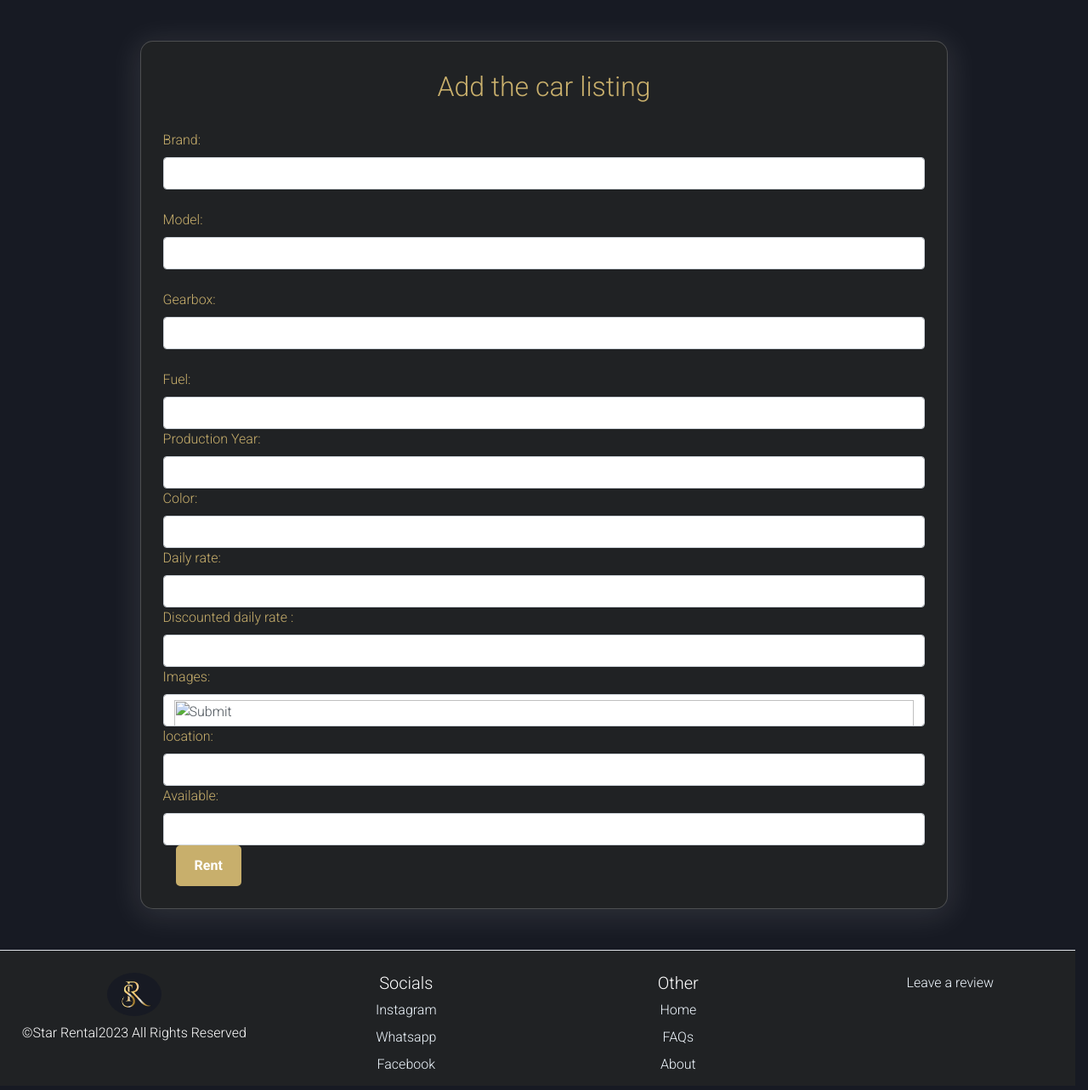
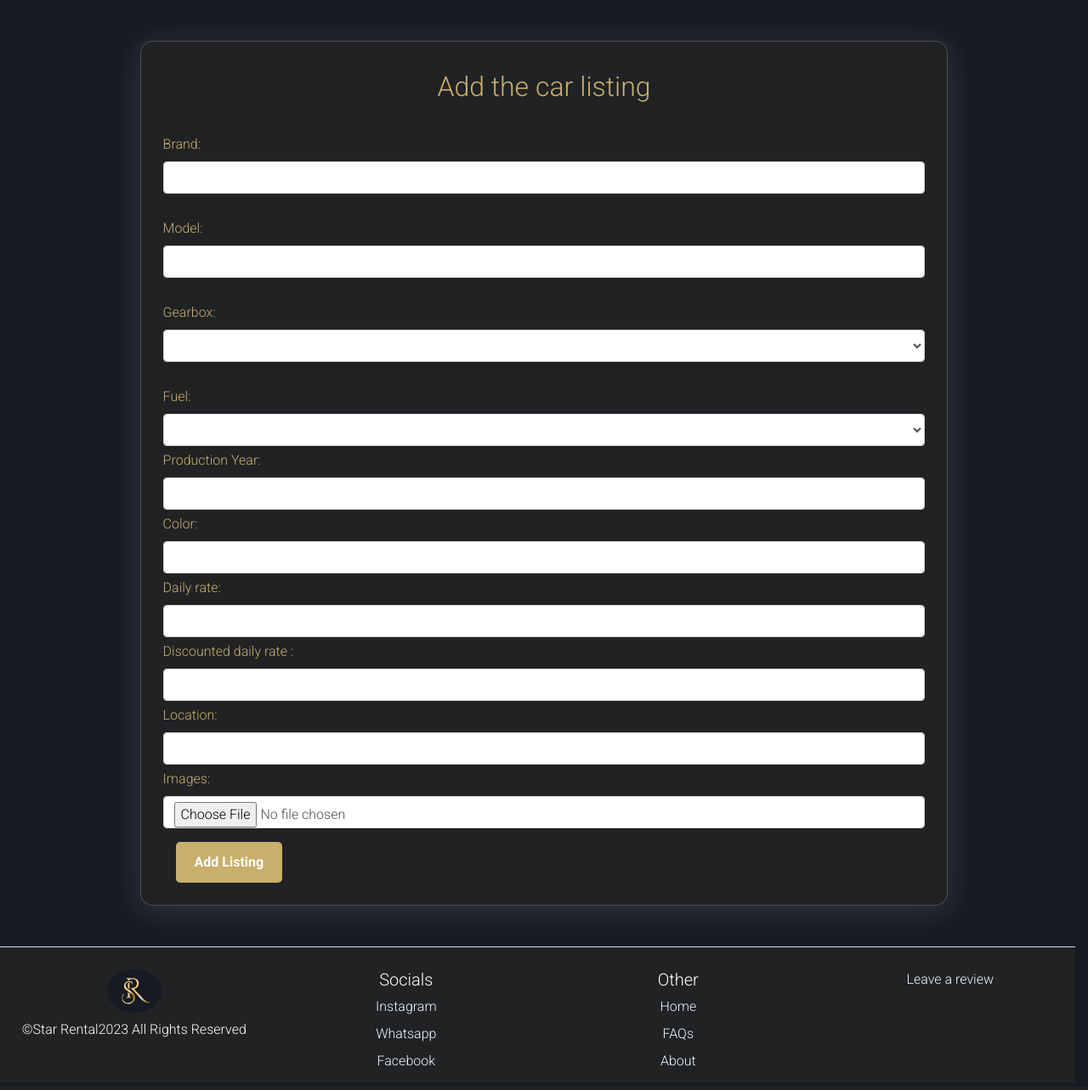
Before and after one commit to TediMihali/StarRentalCode, a Django app: template car_rental_project/staff/templates/staff_add_listing.html in a window 1280 px wide. Shown: the part 76-1359 px from the top of the page at 85% size. After the commit the page ends 1331 px from the top, so only its background shows below. Run offline with Django 3.2, Linux system fonts and the light colour scheme; the template is opened without the code that fills it, so the values that code supplies are empty; some libraries are stand-ins or nearby versions.

Commit message:
Fixed bugs

```diff
--- a/car_rental_project/staff/templates/staff_add_listing.html
+++ b/car_rental_project/staff/templates/staff_add_listing.html
@@ -10,68 +10,82 @@
     <div class="row justify-content-center">
         <div class="col-md-10 custom-bg-color" id="inner_container" >
                     <h2 class="mb-4 p-2" id="form_title">Add the car listing</h2>
-                    <form method="post" action="{% url 'staff:staff_add_listing' %}">
+                    <form method="post" action="{% url 'staff:staff_add_listing' %}" enctype="multipart/form-data">
                         {% csrf_token %}
-                                {% if not user.is_authenticated%}
-                                <label for={{ form.name.for_label}} class="form-label" id="form_label">Brand:</label>
-                                <input type="text" id="{{form.brand.id_for_label}}" name="{{form.brand.name}}" class="form-control" required>
-                                {% if form.brand.errors %}
-                                <div class="text-danger">{{ form.model.errors|join:", " }}</div>
+
+                                <label for={{ listing_form.name.for_label}} class="form-label" id="form_label">Brand:</label>
+                                <input type="text" id="{{listing_form.brand.id_for_label}}" name="{{listing_form.brand.name}}" class="form-control" required>
+                                {% if listing_form.brand.errors %}
+                                <div class="text-danger">{{ listing_form.model.errors|join:", " }}</div>
                                 {% endif %}
                                 <br>
-                                <label for={{ form.phone_number.for_label}} class="form-label" id="form_label">Model:</label>
-                                <input type="text" id="{{form.model.id_for_label}}" name="{{form.model.name}}" class="form-control" required>
-                                {% if form.model.errors %}
-                                <div class="text-danger">{{ form.model.errors|join:", " }}</div>
+
+                                <label for={{listing_form.phone_number.for_label}} class="form-label" id="form_label">Model:</label>
+                                <input type="text" id="{{listing_form.model.id_for_label}}" name="{{listing_form.model.name}}" class="form-control" required>
+                                {% if listing_form.model.errors %}
+                                <div class="text-danger">{{ listing_form.model.errors|join:", " }}</div>
                                 {% endif %}
                                 <br>
-                                {% endif%}
-                                <label for="{{ form.start_date.id_for_label }}" class="form-label" id="form_label">Gearbox:</label>
-                                <input type="text" id="{{ form.gearbox.id_for_label }}" name="{{ form.gearbox.name }}" class="form-control" required>
-                                {% if form.gearbox.errors %}
-                                    <div class="text-danger">{{ form.gearbox.errors|join:", " }}</div>
+
+                                <label for="{{ listing_form.start_date.id_for_label }}" class="form-label" id="form_label">Gearbox:</label>
+                                <select type="text" id="{{ listing_form.gearbox.id_for_label }}" name="{{ listing_form.gearbox.name }}" class="form-control" required>
+                                {% for gearbox, label in listing_form.gearbox.field.choices%}
+                                <option value="{{ gearbox }}" {% if listing_form.gearbox.value == gearbox %}selected{% endif %}>{{ label }}</option>
+                                {% endfor %}
+                                </select>
+                                {% if listing_form.gearbox.errors %}
+                                    <div class="text-danger">{{ listing_form.gearbox.errors|join:", " }}</div>
                                 {% endif %}
                                 <br>
-                                <label for="{{ form.end_date.id_for_label }}" class="form-label" id="form_label">Fuel:</label>
-                                <input type="number" id="{{ form.fuel.id_for_label }}" name="{{ form.fuel.name }}" class="form-control" required>
-                                {% if form.fuel.errors %}
-                                    <div class="text-danger">{{ form.fuel.errors|join:", " }}</div>
+
+                                <label for="{{ listing_form.fuel.id_for_label }}" class="form-label" id="form_label">Fuel:</label>
+                                <select type="text" id="{{ listing_form.fuel.id_for_label }}" name="{{ listing_form.fuel.name }}" class="form-control" required>
+                                {%for fuel, label in listing_form.fuel.field.choices %}
+                                <option value="{{ fuel }}" {% if listing_form.fuel.value == gearbox %}selected{% endif %}>{{ label}}</option>
+                                {% endfor %}
+                                </select>
+                                {% if listing_form.fuel.errors %}
+                                    <div class="text-danger">{{ listing_form.fuel.errors|join:", " }}</div>
                                 {% endif %}
-                                <label for="{{ form.end_date.id_for_label }}" class="form-label" id="form_label">Production Year:</label>
-                                <input type="number" id="{{ form.production_year.id_for_label }}" name="{{ form.production_year.name }}" class="form-control" required>
-                                {% if form.production_year.errors %}
-                                    <div class="text-danger">{{ form.production_year.errors|join:", " }}</div>
+
+                                <label for="{{ listing_form.production_year.id_for_label }}" class="form-label" id="form_label">Production Year:</label>
+                                <input type="number" id="{{ listing_form.production_year.id_for_label }}" name="{{ listing_form.production_year.name }}" class="form-control" required>
+                                {% if listing_form.production_year.errors %}
+                                    <div class="text-danger">{{ listing_form.production_year.errors|join:", " }}</div>
                                 {% endif %}
-                                <label for="{{ form.end_date.id_for_label }}" class="form-label" id="form_label">Color:</label>
-                                <input type="text" id="{{ form.color.id_for_label }}" name="{{ form.color.name }}" class="form-control" required>
-                                {% if form.color.errors %}
-                                    <div class="text-danger">{{ form.color.errors|join:", " }}</div>
+
+                                <label for="{{ listing_form.color.id_for_label }}" class="form-label" id="form_label">Color:</label>
+                                <input type="text" id="{{ listing_form.color.id_for_label }}" name="{{ listing_form.color.name }}" class="form-control" required>
+                                {% if listing_form.color.errors %}
+                                    <div class="text-danger">{{ listing_formform.color.errors|join:", " }}</div>
                                 {% endif %}
-                                <label for="{{ form.end_date.id_for_label }}" class="form-label" id="form_label">Daily rate:</label>
-                                <input type="number" id="{{ form.daily_rate.id_for_label }}" name="{{ form.daily_rate.name }}" class="form-control" required>
-                                {% if form.daily_rate.errors %}
-                                    <div class="text-danger">{{ form.daily_rate.errors|join:", " }}</div>
+
+                                <label for="{{ listing_form.daily_rate.id_for_label }}" class="form-label" id="form_label">Daily rate:</label>
+                                <input type="number" id="{{ listing_form.daily_rate.id_for_label }}" name="{{ listing_form.daily_rate.name }}" class="form-control" required>
+                                {% if listing_form.daily_rate.errors %}
+                                    <div class="text-danger">{{ listing_form.daily_rate.errors|join:", " }}</div>
                                 {% endif %}
-                                <label for="{{ form.end_date.id_for_label }}" class="form-label" id="form_label"> Discounted daily rate :</label>
-                                <input type="number" id="{{ form.discounted_daily_rate.id_for_label }}" name="{{ form.discounted_daily_rate.name }}" class="form-control" required>
-                                {% if form.discounted_daily_rate.errors %}
-                                    <div class="text-danger">{{ form.discounted_daily_rate.errors|join:", " }}</div>
+
+                                <label for="{{ listing_form.discounted_daily_rate.id_for_label }}" class="form-label" id="form_label"> Discounted daily rate :</label>
+                                <input type="number" id="{{ listing_form.discounted_daily_rate.id_for_label }}" name="{{ listing_form.discounted_daily_rate.name }}" class="form-control" required>
+                                {% if listing_form.discounted_daily_rate.errors %}
+                                    <div class="text-danger">{{ listing_form.discounted_daily_rate.errors|join:", " }}</div>
                                 {% endif %}
-                                <label for="{{ form.end_date.id_for_label }}" class="form-label" id="form_label">Images:</label>
-                                <input type="image" id="{{ form.images.id_for_label }}" name="{{ form.images.name }}" class="form-control" required>
-                                {% if form.images.errors %}
-                                    <div class="text-danger">{{ form.images.errors|join:", " }}</div>
+
+                                <label for="{{ listing_form.location.id_for_label }}" class="form-label" id="form_label">Location:</label>
+                                <input type="text" id="{{ listing_form.location.id_for_label }}" name="{{ listing_form.location.name }}" class="form-control" required>
+                                {% if listing_form.location.errors %}
+                                    <div class="text-danger">{{ listing_tform.location.errors|join:", " }}</div>
                                 {% endif %}
-                                <label for="{{ form.end_date.id_for_label }}" class="form-label" id="form_label">location:</label>
-                                <input type="text" id="{{ form.location.id_for_label }}" name="{{ form.location.name }}" class="form-control" required>
-                                {% if form.location.errors %}
-                                    <div class="text-danger">{{ form.location.errors|join:", " }}</div>
+
+
+
+                                <label for="{{ image_form.image.id_for_label }}" class="form-label" id="form_label">Images:</label>
+                                <input type="file" id="{{ image_form.image.id_for_label }}" name="{{ image_form.image.name }}" class="form-control">
+                                {% if image_form.image.errors %}
+                                    <div class="text-danger">{{ image_form.image.errors|join:", " }}</div>
                                 {% endif %}
-                                <label for="{{ form.end_date.id_for_label }}" class="form-label" id="form_label">Available:</label>
-                                <input type="text" id="{{ form.available.id_for_label }}" name="{{ form.available.name }}" class="form-control" required>
-                                {% if form.available.errors %}
-                                    <div class="text-danger">{{ form.available.errors|join:", " }}</div>
-                                {% endif %}
+
                                 <div  id="error_message">
                                     {% if messages %}
                                         {% for message in messages %}
@@ -79,12 +93,10 @@
                                         {% endfor %}
                                     {% endif %}
                                 </div>
-                                <div class="col-md-6" id="button_container">
-                                    <button type="submit" class="btn btn-primary" value="save" id="form_button">Rent</button>
+
+                                <div class="col-md-6 mt-3" id="button_container">
+                                    <button type="submit" class="btn btn-primary" value="save" id="form_button">Add Listing</button>
                                 </div>
-
-
-
                     </form>
                 </div>
     </div>
--- a/car_rental_project/staff/templates/staff_view.html
+++ b/car_rental_project/staff/templates/staff_view.html
@@ -8,7 +8,7 @@
 {% block content %}
   <div class="container mt-5">
     <h2 class="mb-4">Bookings List</h2>
-    <div class="table-responsive">
+    <div class="table-responsive pb-5">
       <table class="table table-bordered table-striped">
         <thead class="thead-dark">
           <tr>
--- a/car_rental_project/static/css/staff_add_listing.css
+++ b/car_rental_project/static/css/staff_add_listing.css
@@ -5,6 +5,7 @@
 #outer_cotnainer{
  width:60vw;
 }
+
 #inner_container{
       width:30vw;
       justify-content: center;
@@ -22,16 +23,12 @@ text-align: center;
 }
 
 #form_label{
+  margin-top: 5px;
 color: #C8AF6C;
 }
 
-#box_col{
-margin:auto
-}
 
-#button_container{
-align-items: center;
-}
+
 
 #form_button{
 display: flex;
```
Also changed, not shown: car_rental_project/rental/forms.py (+0 -11 lines), car_rental_project/rental/models.py (+9 -4 lines), car_rental_project/rental/views.py (+6 -9 lines), car_rental_project/staff/forms.py (+11 -3 lines), car_rental_project/staff/views.py (+28 -9 lines), car_rental_project/db.sqlite3.
